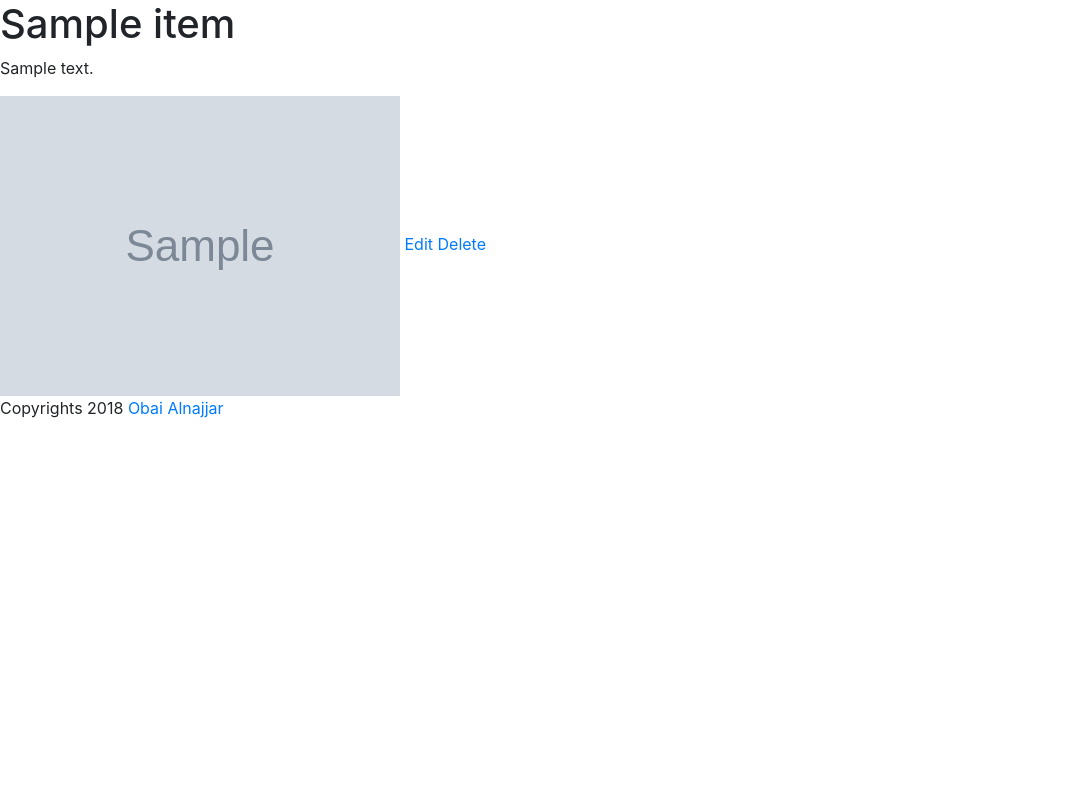
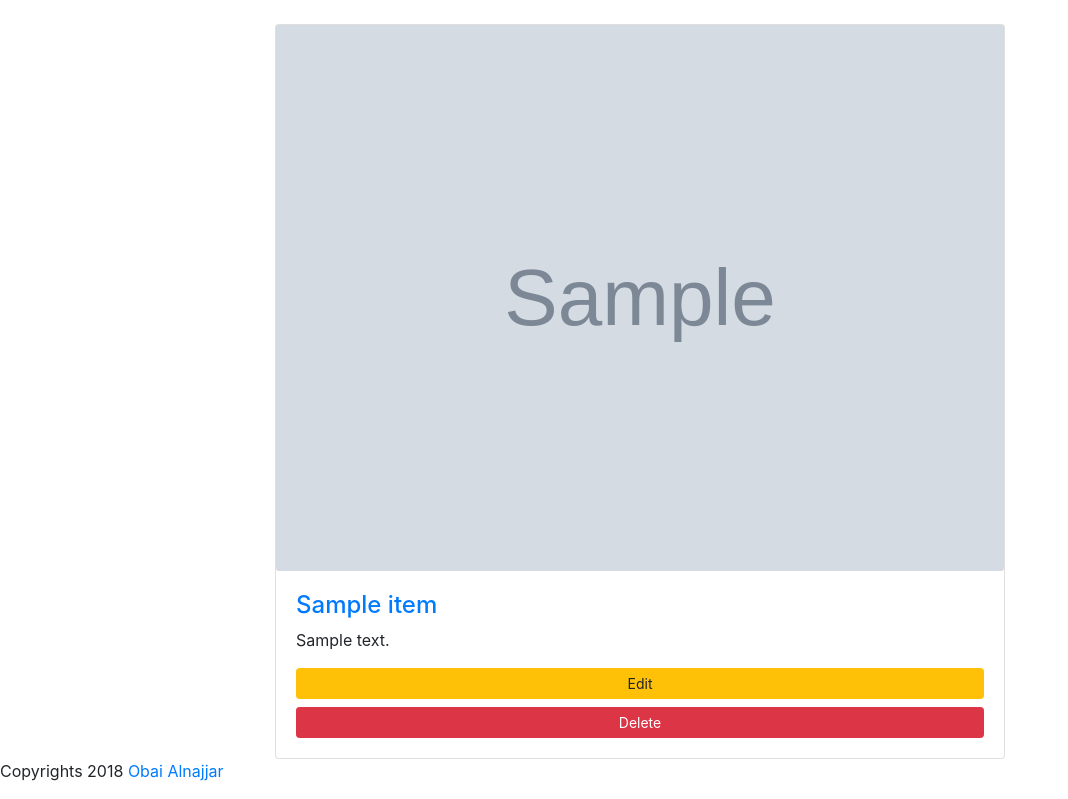
Before and after one commit to 0bai/ItemsCatalog, a Flask app: template templates/item/show.html in a window 1280 px wide. Shown: the part 56-855 px from the top of the page, without its empty margins (0-1068 px from the left). Before the commit the page ends 474 px from the top, so only its background shows below. Run offline with Flask 2, Linux system fonts and the light colour scheme; the template is opened without the code that fills it: most values are stand-ins (such as "Sample title", 1, 10 or a date in 2020); grey boxes marked "Sample" are stand-in pictures; parts of the project's set-up code (start-up, migrations or seed data) failed here and were passed over; some libraries are stand-ins or nearby versions.

Commit message:
Added styling

```diff
--- a/templates/item/show.html
+++ b/templates/item/show.html
@@ -1,9 +1,22 @@
 {% extends "includes/skeleton.html" %}
 {% block title %} {{ item.title }}{% endblock %}
-{% block body %}
-    <h1>{{ item.title }}</h1>
-    <p>{{ item.description }}</p>
-    <img src="{{ item.image }}" alt="{{ item.title }} picture">
-    <a href="/{{ category.name }}/{{ item.title }}/edit">Edit</a>
-    <a href="/{{ category.name }}/{{ item.title }}/delete">Delete</a>
+{{ super() }}
+{% block content %}
+    <div class="content">
+        <div class="container">
+            <div class="row mt-4 justify-content-center">
+                <div class="col-md-8">
+                    <div class="card">
+                        <img src="{{ item.image }}" class="card-img-bottom img-fluid img-rounded" alt="{{ item.title }} picture">
+                        <div class="card-body">
+                            <h4><a href="">{{ item.title }}</a></h4>
+                            <p>{{ item.description }}</p>
+                            <a href="/{{ category.name }}/{{ item.title }}/edit" class="btn btn-warning btn-sm btn-block">Edit</a>
+                            <a href="/{{ category.name }}/{{ item.title }}/delete" class="btn btn-danger btn-sm btn-block">Delete</a>
+                        </div>
+                    </div>
+                </div>
+            </div>
+        </div>
+    </div>
 {% endblock %}
```
